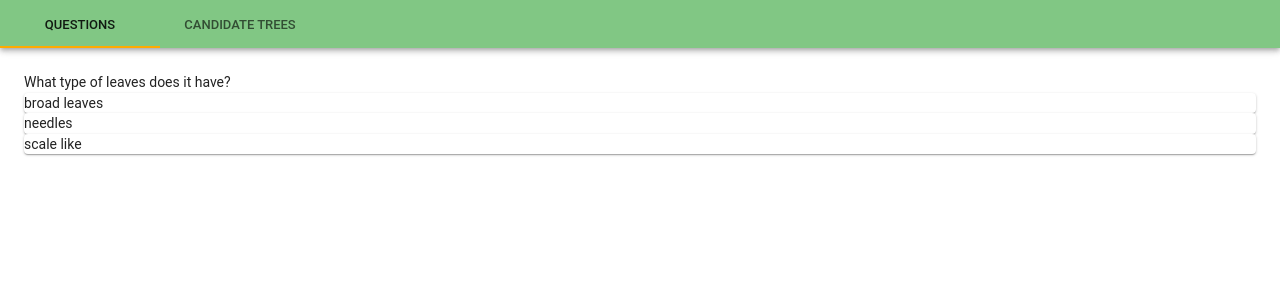
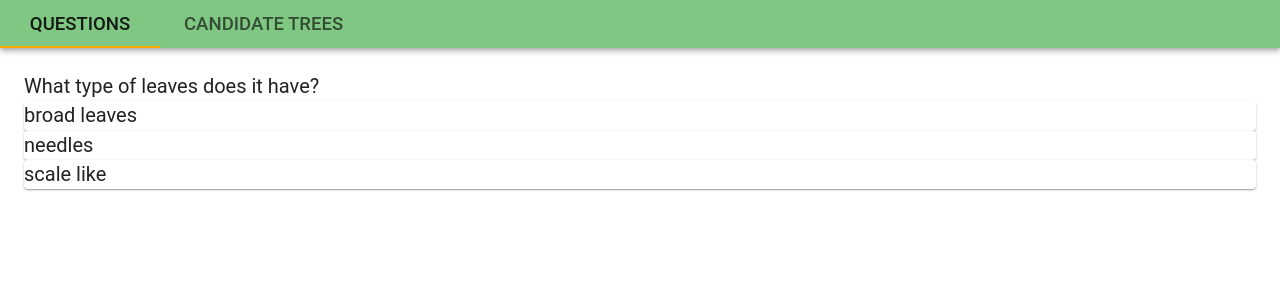
Before and after one commit to hougs/whattreeisthis, a React (Create React App) app: page / in a window 1280 px wide. Shown: the top 300 px of the page. Built offline with nearby package versions, Linux system fonts and the light colour scheme.

Commit message:
Styling changes.

```diff
--- a/src/App.js
+++ b/src/App.js
@@ -36,6 +36,10 @@ const theme = createMuiTheme({
       main: '#ffab00',
     },
     type: 'light',
+  },
+  typography: {
+    // In Japanese the characters are usually larger.
+    fontSize: 20,
   },
 });
 
@@ -161,7 +165,6 @@ class Question extends React.Component {
   renderQuestionResponse(i) {
     return (
       <Card
-      className="QuestionResponse"
       onClick={() => this.props.onClick(i)}
       key={this.props.possible_answers[i].text}
       style={styles.card}>
--- a/src/styles.js
+++ b/src/styles.js
@@ -11,8 +11,8 @@ const styles = theme => ({
       position: 'relative',
        display: 'block',
        transitionDuration: '0.3s',
-       height: '20vw',
-       minHeight: "300px"
+       height: '40vw',
+       minHeight: "600px"
    },
    overlay: {
       position: 'absolute',
```
